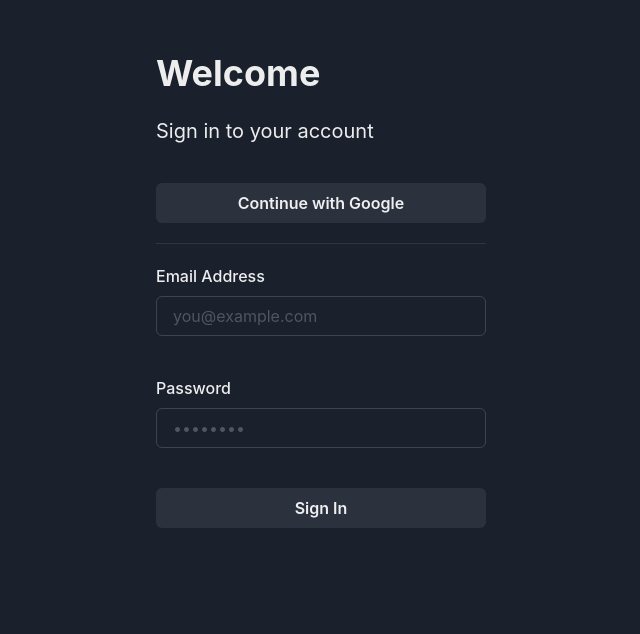
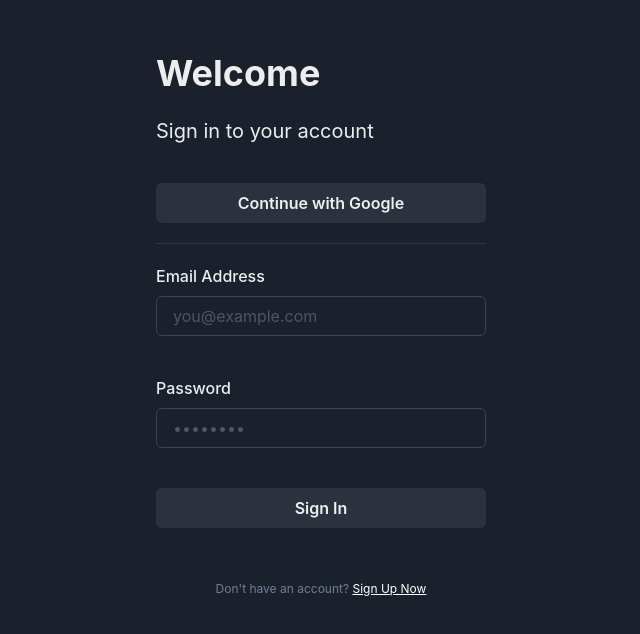
Before and after one commit to nitishkaf/featherswatch, a Next.js app: page /signin in a window 1280 px wide. Shown: the part 114-748 px from the top of the page, without its empty margins (319-959 px from the left). Built offline with nearby package versions, Linux system fonts and the light colour scheme; no server answers.

Commit message:
feat: add signin and signup text

```diff
--- a/src/pages/signin/index.tsx
+++ b/src/pages/signin/index.tsx
@@ -1,7 +1,8 @@
 import SignInForm from "@/components/SignIn/SignInForm";
 import SignInLayout from "@/components/SignIn/SignInLayout";
 import SignInWithGoogle from "@/components/SignIn/SignInWithGoogle";
-import { Divider, Flex } from "@chakra-ui/react";
+import { Center, Divider, Flex, Text } from "@chakra-ui/react";
+import Link from "next/link";
 
 const SignIn = () => {
   return (
@@ -10,6 +11,20 @@ const SignIn = () => {
         <SignInWithGoogle />
         <Divider />
         <SignInForm />
+        <Center>
+          <Text my={8} fontSize={"12px"} color="gray.500">
+            Don't have an account?{" "}
+            <Link
+              href="/signup"
+              style={{
+                textDecoration: "underline",
+                color: "white",
+              }}
+            >
+              Sign Up Now
+            </Link>
+          </Text>
+        </Center>
       </Flex>
     </SignInLayout>
   );
```
Also changed, not shown: src/pages/signup/index.tsx (+16 -1 lines).
